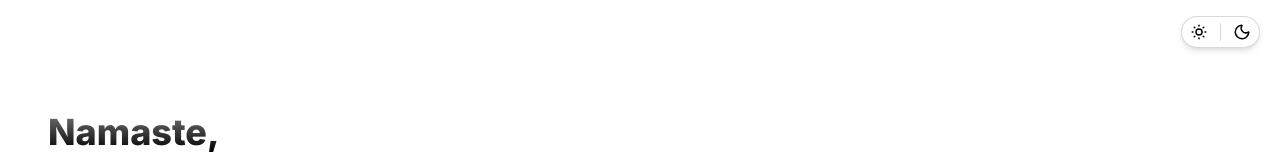
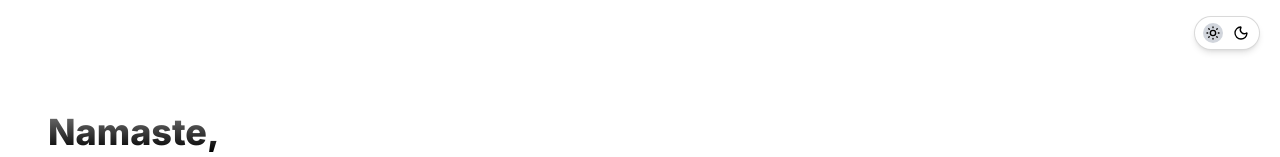
Before and after one commit to sunillshastry/sunilshastry.com, a Next.js app: page / in a window 1280 px wide. Shown: the top 157 px of the page. Built offline with nearby package versions, Linux system fonts and the light colour scheme.

Commit message:
Update the ThemeSwitch component to better indicate the current set theme

```diff
--- a/components/theme-switch.tsx
+++ b/components/theme-switch.tsx
@@ -3,7 +3,7 @@
 import { useTheme } from '@/context/ThemeContext';
 import { Moon, SunMedium } from 'lucide-react';
 
-const ICON_SIZE = 18;
+const ICON_SIZE = 16;
 
 export default function ThemeSwitch() {
 	const { theme, lightSwitch, darkSwitch } = useTheme();
@@ -13,17 +13,17 @@ export default function ThemeSwitch() {
 
 	return (
 		<div
-			className={`fixed top-4 right-5 z-50 flex items-center justify-center gap-x-3 rounded-full border px-2 py-1.5 shadow-md ${theme === 'dark' ? darkStyles : lightStyles}`}
+			className={`fixed top-4 right-5 z-50 flex items-center justify-center gap-x-2 rounded-full border px-2 py-1.5 shadow-md ${theme === 'dark' ? darkStyles : lightStyles}`}
 		>
 			<button
-				className="hover:cursor-pointer"
+				className={`rounded-full p-[2px] hover:cursor-pointer ${theme === 'light' && 'bg-gray-300'}`}
 				onClick={lightSwitch}
 				aria-label="Light Mode"
 			>
 				<SunMedium size={ICON_SIZE} />
 			</button>
 			<button
-				className={`${theme === 'light' ? 'border-black/15' : 'border-white/25'} border-l pl-3 hover:cursor-pointer`}
+				className={`rounded-full p-[2px] hover:cursor-pointer ${theme === 'dark' && 'bg-gray-100 text-black'}`}
 				onClick={darkSwitch}
 				aria-label="Dark Mode"
 			>
```
